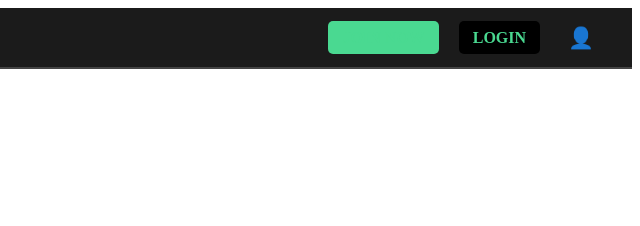
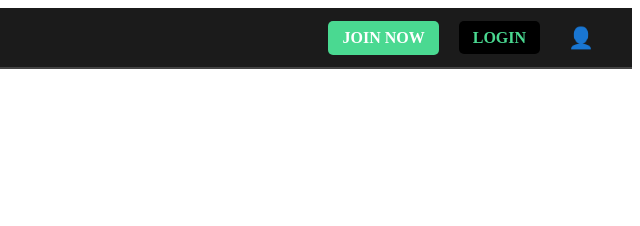
Before and after one commit to vedanthachanta2005/AI-Sports-Betting, a plain HTML site: page Frontend/index.html in a window 1280 px wide. Shown: the full height of the page, 640-1280 px from the left. Drawn offline with Linux system fonts and the light colour scheme.

Commit message:
style fix

```diff
--- a/Frontend/style.css
+++ b/Frontend/style.css
@@ -61,12 +61,13 @@
 
 .cta-button {
   background-color: #4ad991;
-  color: #fff;
+  color: #fff !important;
   font-weight: bold;
   padding: 8px 14px;
   border-radius: 5px;
   text-decoration: none;
   transition: background 0.2s ease-in-out;
+  display: inline-block;
 }
 
 .cta-button:hover {
```
